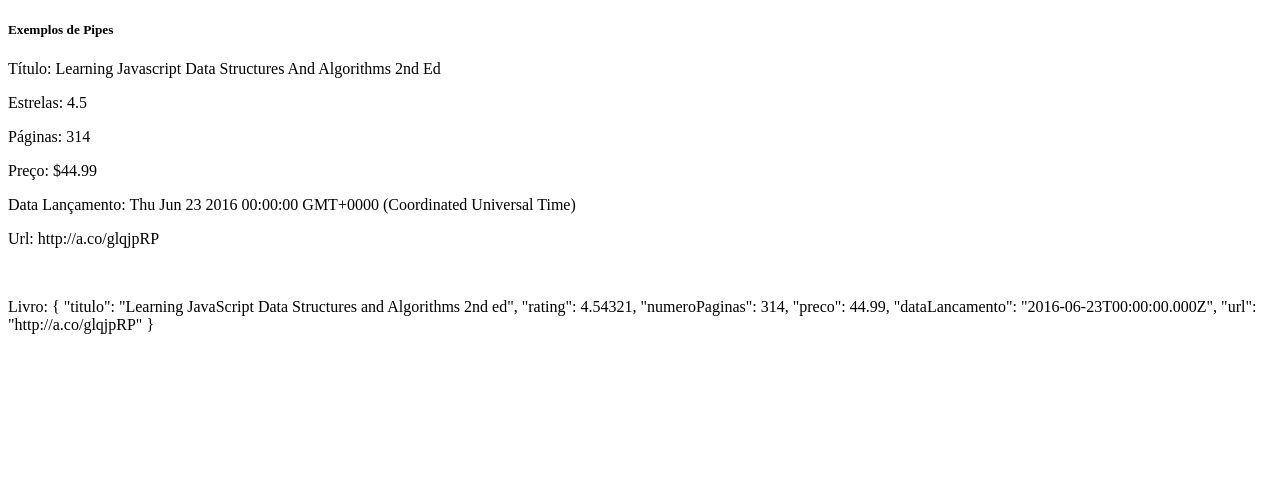
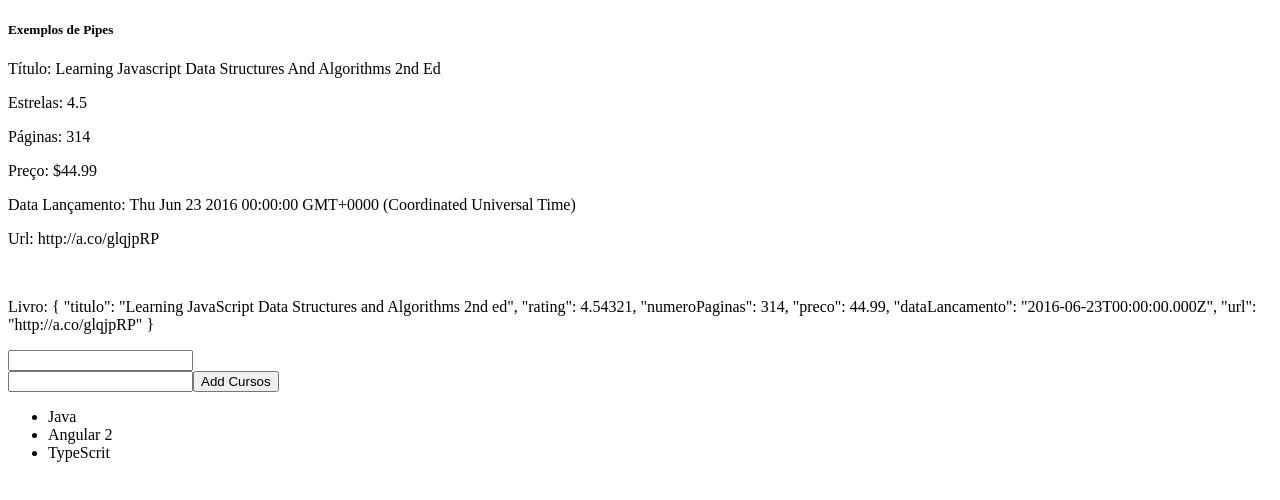
Before and after one commit to vitor-eble/Angular, an Angular app in the folder pipes/: page / in a window 1280 px wide. Shown: the top 500 px of the page. Built offline with nearby package versions, Linux system fonts and the light colour scheme.

Commit message:
aula 46 sobre pipes puros

```diff
--- a/pipes/src/app/exemplos-pipes/exemplos-pipes.component.html
+++ b/pipes/src/app/exemplos-pipes/exemplos-pipes.component.html
@@ -8,3 +8,13 @@
 <p>Url: {{ livro.url }}</p>
 <br>
 <p>Livro: {{ livro | json }}</p>
+
+<input type="text" [(ngModel)]="filtro">
+<br>
+<input type="text" #novovalor>
+<button (click)="addCurso(novovalor.value)">Add Cursos</button>
+<ul>
+  <li *ngFor="let liv of livros | filtroArray:filtro">
+    {{ liv }}
+  </li>
+</ul>
--- a/pipes/src/app/exemplos-pipes/exemplos-pipes.component.ts
+++ b/pipes/src/app/exemplos-pipes/exemplos-pipes.component.ts
@@ -17,4 +17,14 @@ export class ExemplosPipesComponent {
     url: 'http://a.co/glqjpRP'
   };
 
+  livros: string[] = ['Java', 'Angular 2', 'TypeScrit'];
+
+  filtro: string = ''
+
+  addCurso(valor: any){
+    this.livros.push(valor);
+    console.log(this.livros);
+
+  }
+
 }
--- /dev/null
+++ b/pipes/src/app/filtro-array.pipe.ts
@@ -0,0 +1,21 @@
+import { Pipe, PipeTransform } from '@angular/core';
+
+@Pipe({
+  name: 'filtroArray',
+  standalone: false
+})
+export class FiltroArrayPipe implements PipeTransform {
+
+  transform(value: any, args?: any): any {
+
+    if (value.length === 0 || args === undefined){
+      return value;
+    }
+
+    let filter = args.toLocaleLowerCase();
+    return value.filter(
+      (v:string ) => v.toLocaleLowerCase().includes(filter)
+    );
+  }
+
+}
```
Also changed, not shown: pipes/src/app/app.module.ts (+6 -2 lines), 1 other file (tests, documents, lock files or other folders).
